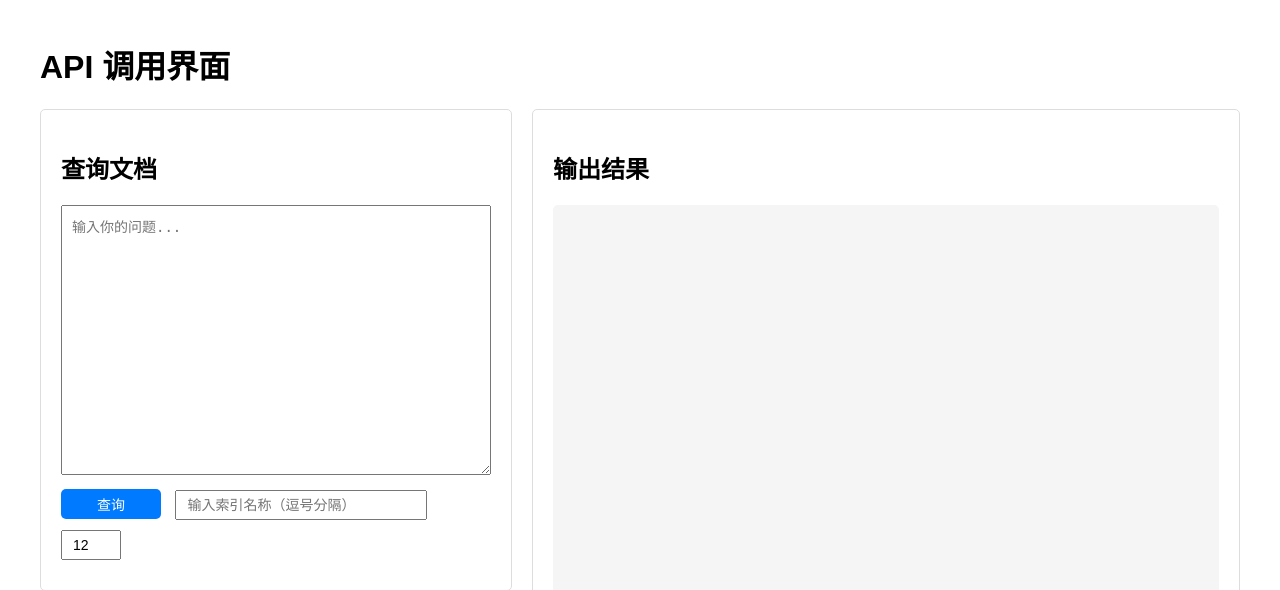
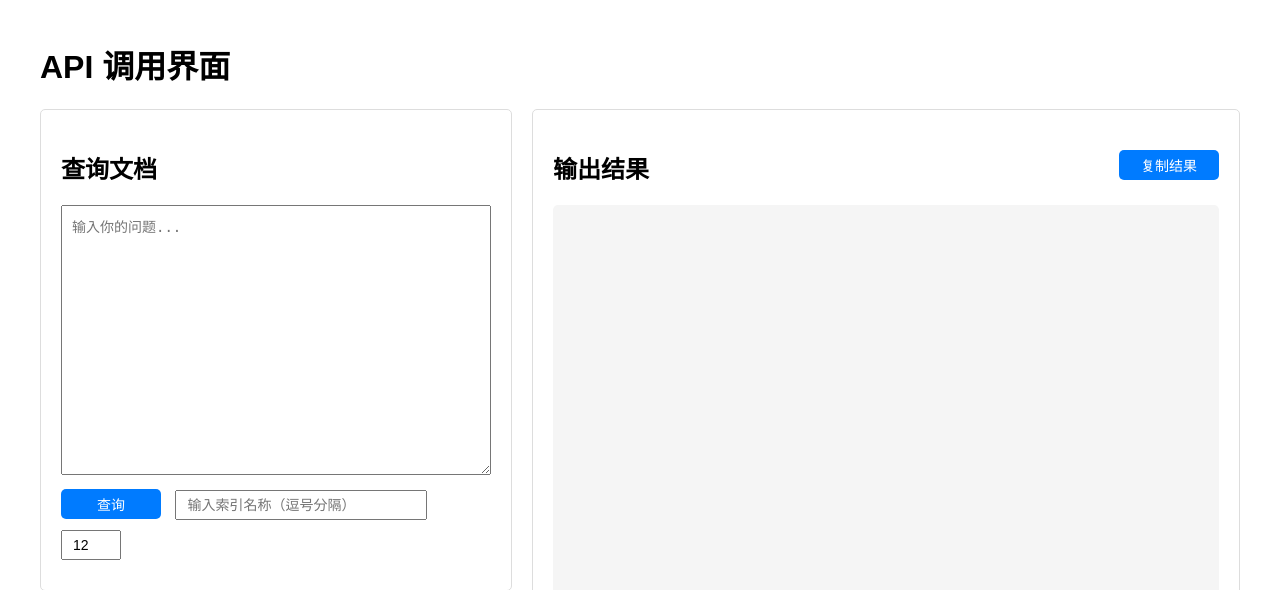
Before and after one commit to dalong0514/easy-rag, a Flask app: page / in a window 1280 px wide. Shown: the top 590 px of the page. Run offline with Flask 3, Linux system fonts and the light colour scheme.

Commit message:
add copyButton

```diff
--- a/frontend/templates/index.html
+++ b/frontend/templates/index.html
@@ -33,7 +33,7 @@
 
             <div class="output-section">
                 <div class="section">
-                    <h2>输出结果</h2>
+                    <h2>输出结果 <button id="copyButton" style="float: right;">复制结果</button></h2> <!-- 复制按钮移到标题右侧 -->
                     <pre id="streamOutput"></pre>
                 </div>
             </div>
@@ -53,6 +53,22 @@
                 button.disabled = false;
             }
         }
+
+        // 复制结果到剪贴板
+        document.getElementById('copyButton').addEventListener('click', function() {
+            const outputText = document.getElementById('streamOutput').textContent;
+            if (outputText) {
+                navigator.clipboard.writeText(outputText)
+                    .then(function() {
+                        alert('已复制到剪贴板');
+                    })
+                    .catch(function(error) {
+                        alert('复制失败: ' + error);
+                    });
+            } else {
+                alert('没有内容可复制');
+            }
+        });
 
         document.getElementById('queryForm').addEventListener('submit', async function(e) {
             e.preventDefault();
```
